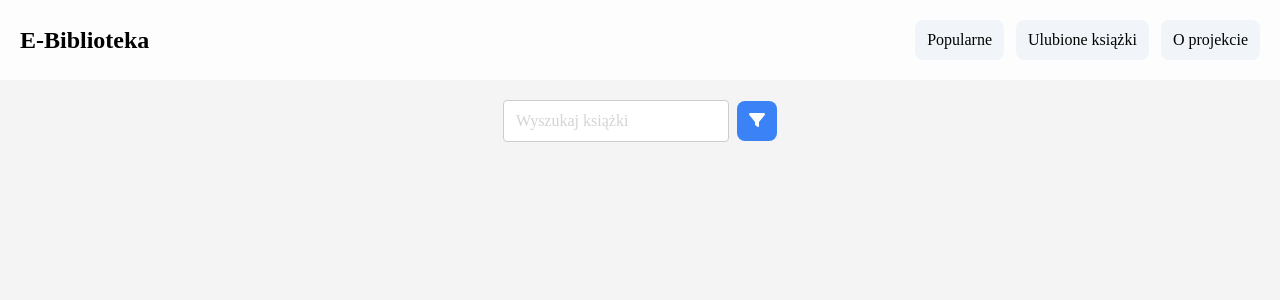
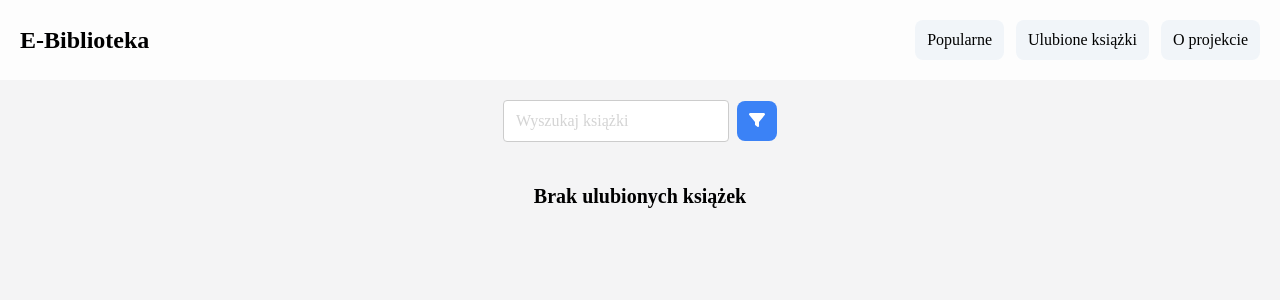
Before and after one commit to Martiinii/eLibrary, a Next.js app: page /favourite in a window 1280 px wide. Shown: the top 300 px of the page. Built offline with nearby package versions, Linux system fonts and the light colour scheme.

Commit message:
Added text when user has no favourite books

```diff
--- a/pages/favourite.jsx
+++ b/pages/favourite.jsx
@@ -6,11 +6,16 @@ const FavouritePage = () => {
 
     return (
         <>
-        <Meta title="Ulubione książki" />
+            <Meta title="Ulubione książki" />
             <div className="book-list">
-                {fetchedBooks.map(saved => {
-                    return saved.book;
-                })}
+                {fetchedBooks.length
+                    ?
+                    fetchedBooks.map(saved => {
+                        return saved.book;
+                    })
+                    :
+                    <h2 className="font-semibold text-xl">Brak ulubionych książek</h2>
+                }
             </div>
         </>
     )
```
